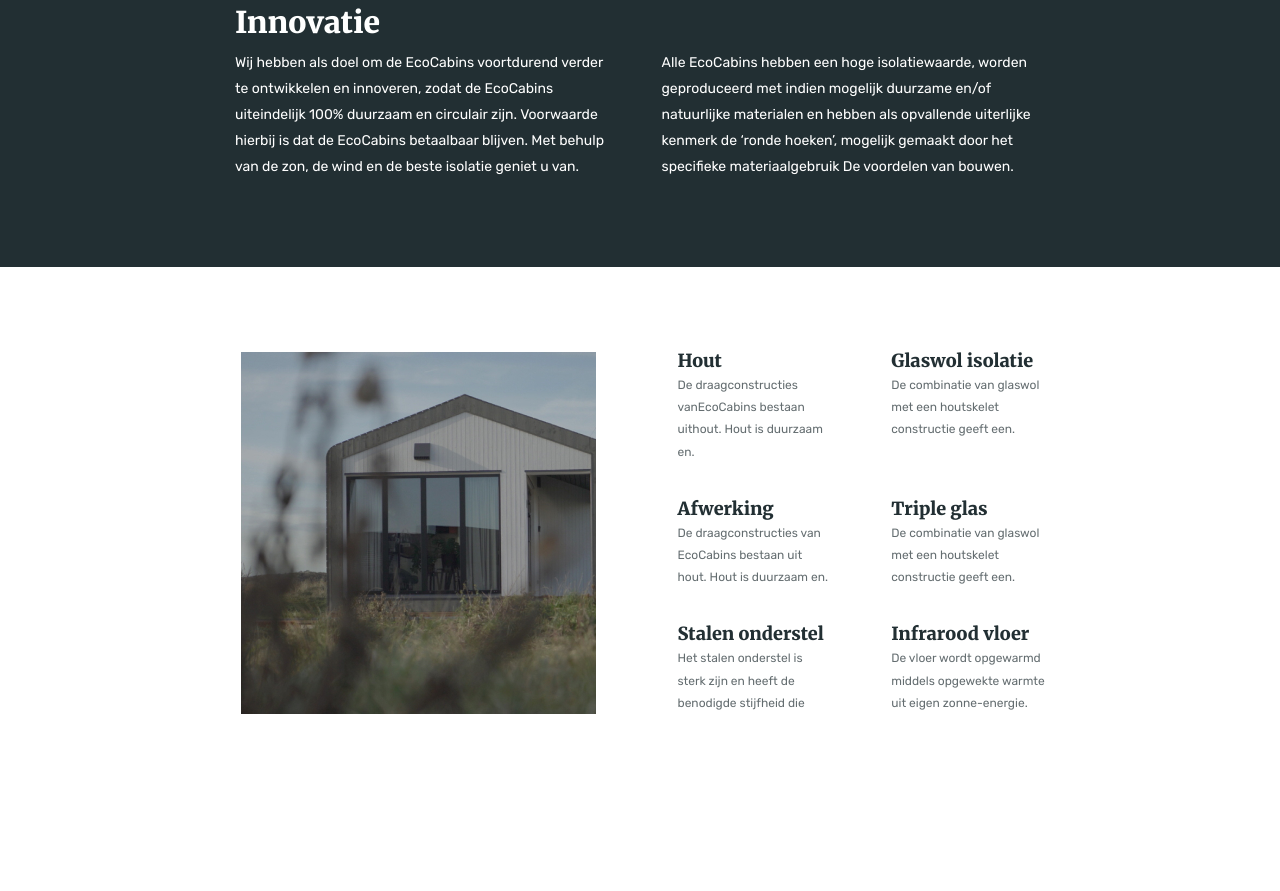
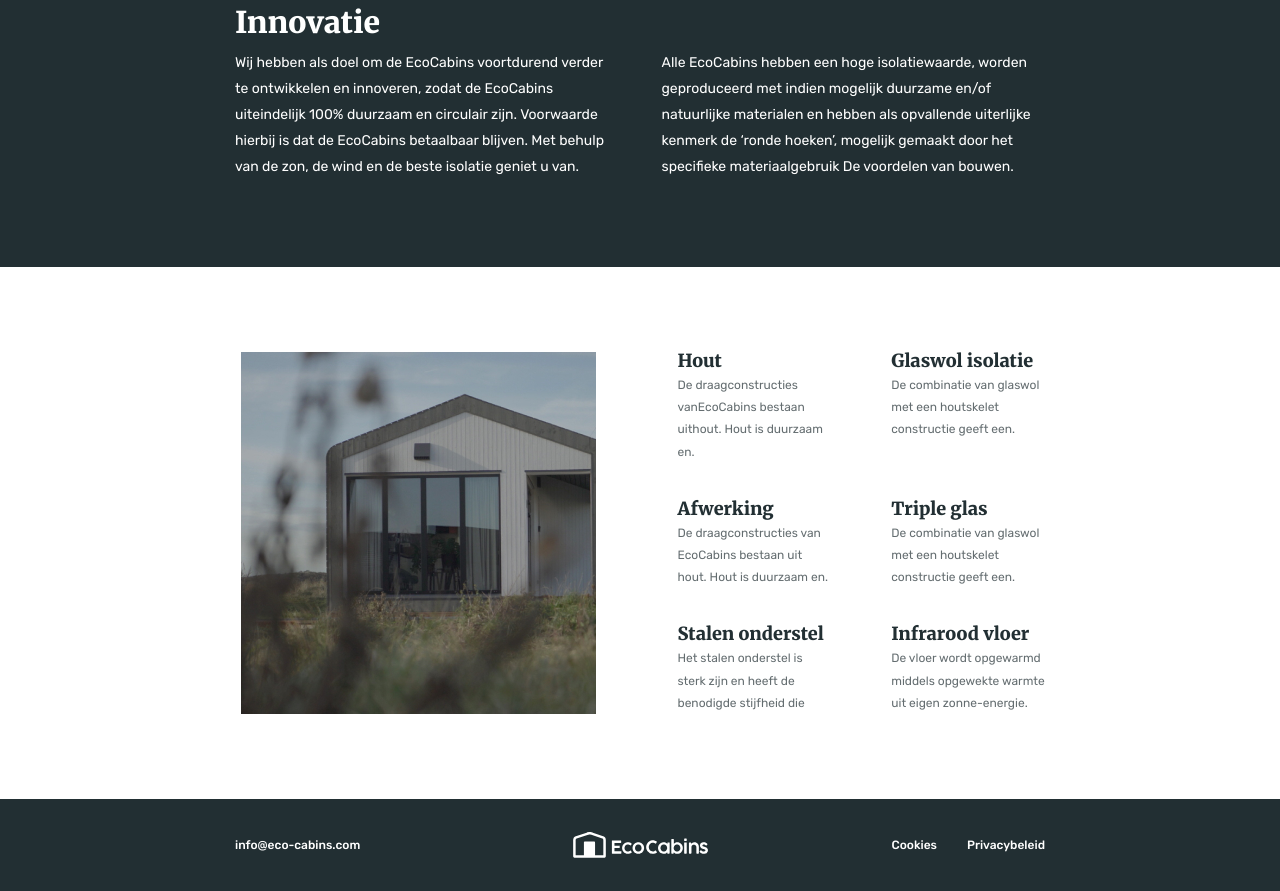
Before and after one commit to KarpenkoPavlo/2-EcoCabins, a plain HTML site: page index.html in a window 1280 px wide. Shown: the part 1253-2144 px from the top of the page. Before the commit the page ends 2052 px from the top, so only its background shows below. Drawn offline with nearby package versions, Linux system fonts and the light colour scheme.

Commit message:
Started & Finished Footer

```diff
--- a/css/style.css
+++ b/css/style.css
@@ -113,8 +113,24 @@ body {
     top: 0;
     z-index: 50;
 }
+.header::before {
+    content: "";
+    position: absolute;
+    width: 100%;
+    height: 100%;
+    top: 0;
+    bottom: 0;
+    background-color: rgba(0, 0, 0, 0.7);
+    opacity: 0;
+    transition: opacity 0.3s;
+}
+.header.scroll::before {
+    opacity: 1;
+}
 .header__container {
     display: flex;
+    position: relative;
+    z-index: 2;
     gap: 1.25rem;
     justify-content: space-between;
     align-items: center;
@@ -468,3 +484,51 @@ body {
         order: 1;
     }
 }
+/*Footer-----------------------------*/
+.footer {
+    background-color: #222F33;
+    padding-top: 2.0625rem;
+    padding-bottom: 2.0625rem;
+}
+.footer__container {
+    display: grid;
+    column-gap: 0.9375rem;
+    row-gap: 1.25rem;
+    color: #fff;
+    align-items: center;
+    grid-template-columns: repeat(3, 1fr);
+}
+@media (max-width: 37.5rem) {
+    .footer__container {
+        grid-template-columns: auto;
+        justify-content: center;
+        text-align: center;
+    }
+}
+.footer__mail {
+    font-size: 0.75rem;
+    font-weight: 500;
+}
+.footer__mail:hover {
+    text-decoration: underline;
+}
+.footer__logo {
+    justify-self: center;
+}
+.footer__menu {
+}
+.menu-footer {
+    justify-self: end;
+    display: flex;
+    gap: 1.875rem;
+    align-items: center;
+}
+.menu-footer__item {
+}
+.menu-footer__link {
+    font-size: .75rem;
+    font-weight: 500;
+}
+.menu-footer__link:hover {
+    text-decoration: underline;
+}
--- a/index.html
+++ b/index.html
@@ -144,7 +144,22 @@
                 </div>
             </div>
         </main>
-        <footer class="footer"></footer>
+        <footer class="footer">
+            <div class="footer__container">
+                <a href="mailto:info@eco-cabins.com" class="footer__mail">info@eco-cabins.com</a>
+                <div class="footer__logo">
+                    <img src="img/Logo.svg" alt="Logo">
+                </div>
+                <ul class="footer__menu menu-footer">
+                    <li class="menu-footer__item">
+                        <a href="#" class="menu-footer__link">Cookies</a>
+                    </li>
+                    <li class="menu-footer__item">
+                        <a href="#" class="menu-footer__link">Privacybeleid</a>
+                    </li>
+                </ul>
+            </div>
+        </footer>
     </div>
     <script src="https://cdn.jsdelivr.net/npm/swiper@10/swiper-bundle.min.js"></script>
     <script src="js/script.js"></script>
--- a/js/script.js
+++ b/js/script.js
@@ -6,3 +6,7 @@ const swiper = new Swiper('.materials__slider', {
       clickable: true,
     },
 });
+
+window.addEventListener('scroll', function () {
+  scrollY > 0 ? document.querySelector('.header').classList.add('scroll') : document.querySelector('.header').classList.remove('scroll')
+})
```
